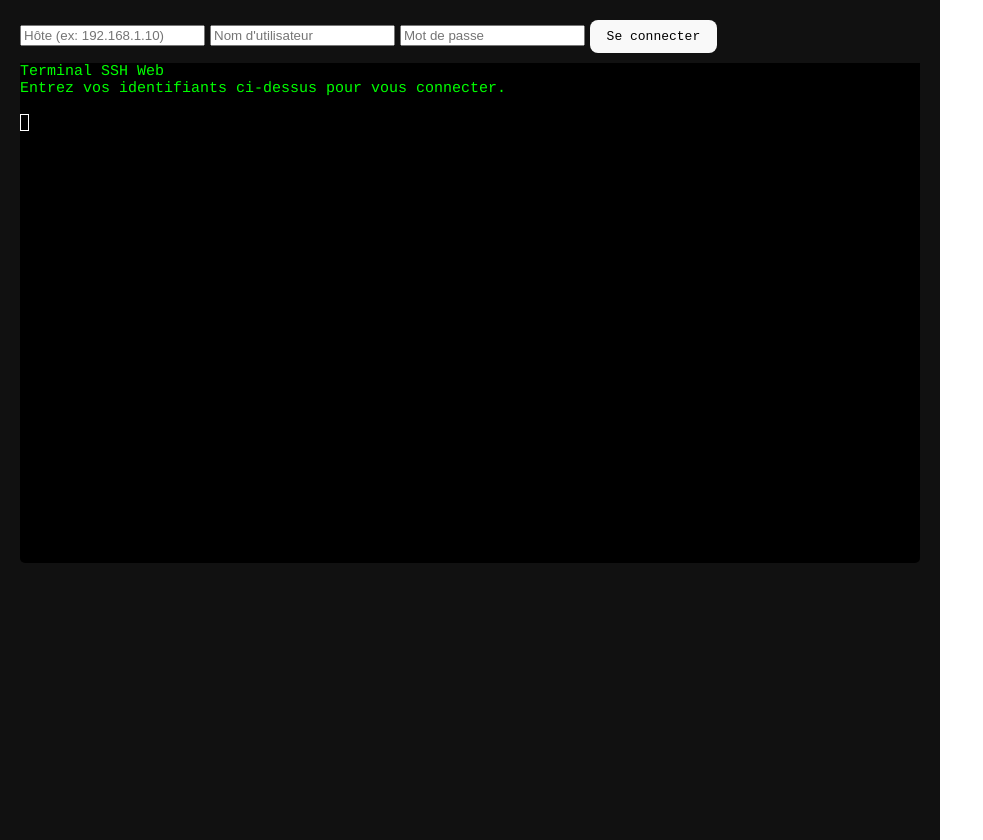
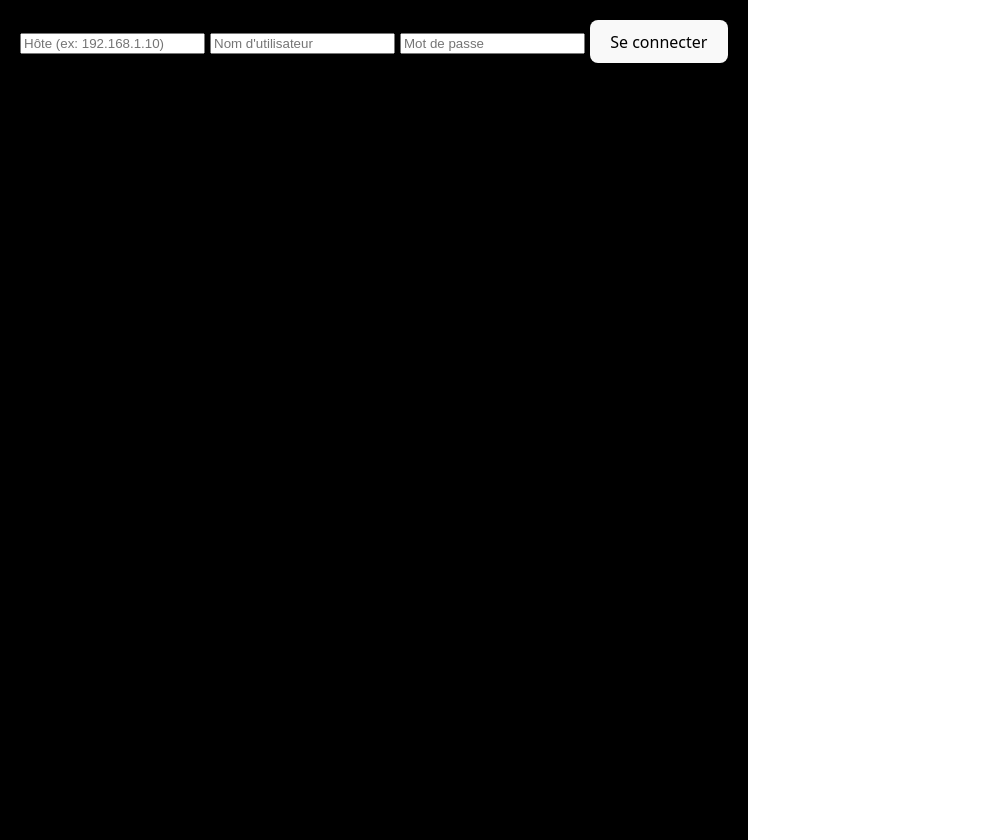
Before and after one commit to rstinus/ssh-web-interface, a React app in the folder frontend/: page / in a window 1280 px wide. Shown: the whole page, without its empty margins (0-983 px from the left). Built offline with nearby package versions, Linux system fonts and the light colour scheme; the HTML template or start-up script is replaced by a standard one.

Commit message:
changement affichage 2

```diff
--- a/frontend/src/App.jsx
+++ b/frontend/src/App.jsx
@@ -1,135 +1,58 @@
-import React, { useState, useEffect, useRef } from "react";
-import { Terminal } from "xterm";
-import "xterm/css/xterm.css";
-import { WS_URL } from "./config";
+import React, { useState } from "react";
+import LoginForm from "./components/LoginForm";
+import TerminalView from "./components/TerminalView";
 
 export default function App() {
   const [host, setHost] = useState("");
   const [username, setUsername] = useState("");
   const [password, setPassword] = useState("");
   const [connected, setConnected] = useState(false);
-  const termRef = useRef(null);
-  const containerRef = useRef(null);
-  const wsRef = useRef(null);
-
-  useEffect(() => {
-    if (!containerRef.current) return;
-
-    const term = new Terminal({
-      cols: 100,
-      rows: 28,
-      theme: { background: "#000", foreground: "#0F0" },
-      cursorBlink: true,
-    });
-
-    term.open(containerRef.current);
-    termRef.current = term;
-
-    // Message d’accueil (avant connexion)
-    term.writeln("Terminal SSH Web");
-    term.writeln("Entrez vos identifiants ci-dessus pour vous connecter.\r\n");
-
-    return () => term.dispose(); // cleanup
-  }, []);
 
   const connectSSH = async () => {
-  // Construire l’URL du backend dynamiquement
     const API_URL =
       window.location.hostname === "localhost"
         ? "http://localhost:3001"
         : window.location.origin;
 
-  // 1️⃣ Appel API pour créer une session
     try {
-    const res = await fetch(`${API_URL}/api/session`, {
+      await fetch(`${API_URL}/api/session`, {
         method: "POST",
         headers: { "Content-Type": "application/json" },
         body: JSON.stringify({ host, username, password }),
       });
 
-    const data = await res.json();
-    console.log("Session créée :", data);
+      setConnected(true);
     } catch (err) {
-    console.error("Erreur lors de la création de session :", err);
-    termRef.current.writeln(`\r\n❌ Erreur API: ${err.message}\r\n`);
-    return;
+      alert("Erreur : " + err.message);
     }
-
-  // 2️⃣ Connexion WebSocket après l'API
-  const protocol = window.location.protocol === "https:" ? "wss" : "ws";
-  const WS_URL =
-    window.location.hostname === "localhost"
-      ? "ws://localhost:3001"
-      : `${protocol}://${window.location.host}`;
-
-  wsRef.current = new WebSocket(WS_URL);
-
-  wsRef.current.onopen = () => {
-    termRef.current.writeln("Connexion au serveur SSH...");
-    wsRef.current.send(
-      JSON.stringify({ type: "connect", host, username, password })
-    );
   };
 
-  wsRef.current.onmessage = (event) => {
-    const msg = JSON.parse(event.data);
-    if (msg.type === "data") termRef.current.write(msg.data);
-    else if (msg.type === "error")
-      termRef.current.writeln(`\r\n❌ ${msg.error}\r\n`);
-    else if (msg.type === "info") termRef.current.writeln(msg.data);
-  };
-
-  termRef.current.onData((data) => {
-    if (wsRef.current && wsRef.current.readyState === WebSocket.OPEN) {
-      wsRef.current.send(JSON.stringify({ type: "stdin", data }));
-    }
-  });
-
-  setConnected(true);
-};
-
-
   return (
-    <div style={{ padding: "20px", fontFamily: "monospace", color: "#fff", backgroundColor: "#111", height: "100vh" }}>
-      {/* Inputs avant connexion */}
-      {!connected && (
-        <div style={{ marginBottom: "10px" }}>
-          <input
-            type="text"
-            placeholder="Hôte (ex: 192.168.1.10)"
-            value={host}
-            onChange={(e) => setHost(e.target.value)}
-            style={{ marginRight: "5px" }}
+    <div
+      style={{
+        padding: "20px",
+        backgroundColor: "#000",
+        color: "#fff",
+        height: "100vh",
+      }}
+    >
+      {!connected ? (
+        <LoginForm
+          host={host}
+          username={username}
+          password={password}
+          setHost={setHost}
+          setUsername={setUsername}
+          setPassword={setPassword}
+          onConnect={connectSSH}
         />
-          <input
-            type="text"
-            placeholder="Nom d'utilisateur"
-            value={username}
-            onChange={(e) => setUsername(e.target.value)}
-            style={{ marginRight: "5px" }}
+      ) : (
+        <TerminalView
+          host={host}
+          username={username}
+          password={password}
         />
-          <input
-            type="password"
-            placeholder="Mot de passe"
-            value={password}
-            onChange={(e) => setPassword(e.target.value)}
-            style={{ marginRight: "5px" }}
-          />
-          <button onClick={connectSSH}>Se connecter</button>
-        </div>
       )}
-
-      {/* Terminal */}
-      <div
-        ref={containerRef}
-        style={{
-          height: "500px",
-          width: "100%",
-          backgroundColor: "#000",
-          borderRadius: "5px",
-          marginTop: connected ? "10px" : "0", // juste pour l'espace après inputs
-        }}
-      />
     </div>
   );
 }
--- /dev/null
+++ b/frontend/src/components/LoginForm.jsx
@@ -0,0 +1,41 @@
+import React from "react";
+
+export default function LoginForm({
+  host,
+  username,
+  password,
+  setHost,
+  setUsername,
+  setPassword,
+  onConnect,
+}) {
+  return (
+    <div style={{ marginBottom: "10px" }}>
+      <input
+        type="text"
+        placeholder="Hôte (ex: 192.168.1.10)"
+        value={host}
+        onChange={(e) => setHost(e.target.value)}
+        style={{ marginRight: "5px" }}
+      />
+
+      <input
+        type="text"
+        placeholder="Nom d'utilisateur"
+        value={username}
+        onChange={(e) => setUsername(e.target.value)}
+        style={{ marginRight: "5px" }}
+      />
+
+      <input
+        type="password"
+        placeholder="Mot de passe"
+        value={password}
+        onChange={(e) => setPassword(e.target.value)}
+        style={{ marginRight: "5px" }}
+      />
+
+      <button onClick={onConnect}>Se connecter</button>
+    </div>
+  );
+}
--- /dev/null
+++ b/frontend/src/components/TerminalView.jsx
@@ -0,0 +1,76 @@
+import React, { useEffect, useRef } from "react";
+import { Terminal } from "xterm";
+import "xterm/css/xterm.css";
+
+export default function TerminalView({ host, username, password }) {
+  const containerRef = useRef(null);
+  const termRef = useRef(null);
+  const wsRef = useRef(null);
+
+  useEffect(() => {
+    if (!containerRef.current) return;
+
+    // Init terminal
+    const term = new Terminal({
+      cols: 100,
+      rows: 28,
+      theme: { background: "#000", foreground: "#0F0" },
+      cursorBlink: true,
+    });
+
+    term.open(containerRef.current);
+    termRef.current = term;
+
+    term.writeln("Terminal SSH Web");
+    term.writeln("Connexion...\n");
+
+    startWebSocket(term);
+
+    return () => {
+      term.dispose();
+      if (wsRef.current) wsRef.current.close();
+    };
+  }, []);
+
+  const startWebSocket = (term) => {
+    const protocol = window.location.protocol === "https:" ? "wss" : "ws";
+    const WS_URL =
+      window.location.hostname === "localhost"
+        ? "ws://localhost:3001"
+        : `${protocol}://${window.location.host}`;
+
+    wsRef.current = new WebSocket(WS_URL);
+
+    wsRef.current.onopen = () => {
+      term.writeln("Connexion SSH établie.");
+      wsRef.current.send(
+        JSON.stringify({ type: "connect", host, username, password })
+      );
+    };
+
+    wsRef.current.onmessage = (event) => {
+      const msg = JSON.parse(event.data);
+      if (msg.type === "data") term.write(msg.data);
+      if (msg.type === "error") term.writeln("\n" + msg.error);
+    };
+
+    term.onData((data) => {
+      if (wsRef.current.readyState === WebSocket.OPEN) {
+        wsRef.current.send(JSON.stringify({ type: "stdin", data }));
+      }
+    });
+  };
+
+  return (
+    <div
+      ref={containerRef}
+      style={{
+        height: "500px",
+        width: "100%",
+        background: "#000",
+        borderRadius: "5px",
+        marginTop: 20,
+      }}
+    />
+  );
+}
```
Lines whose indentation alone changed are shown as unchanged.
